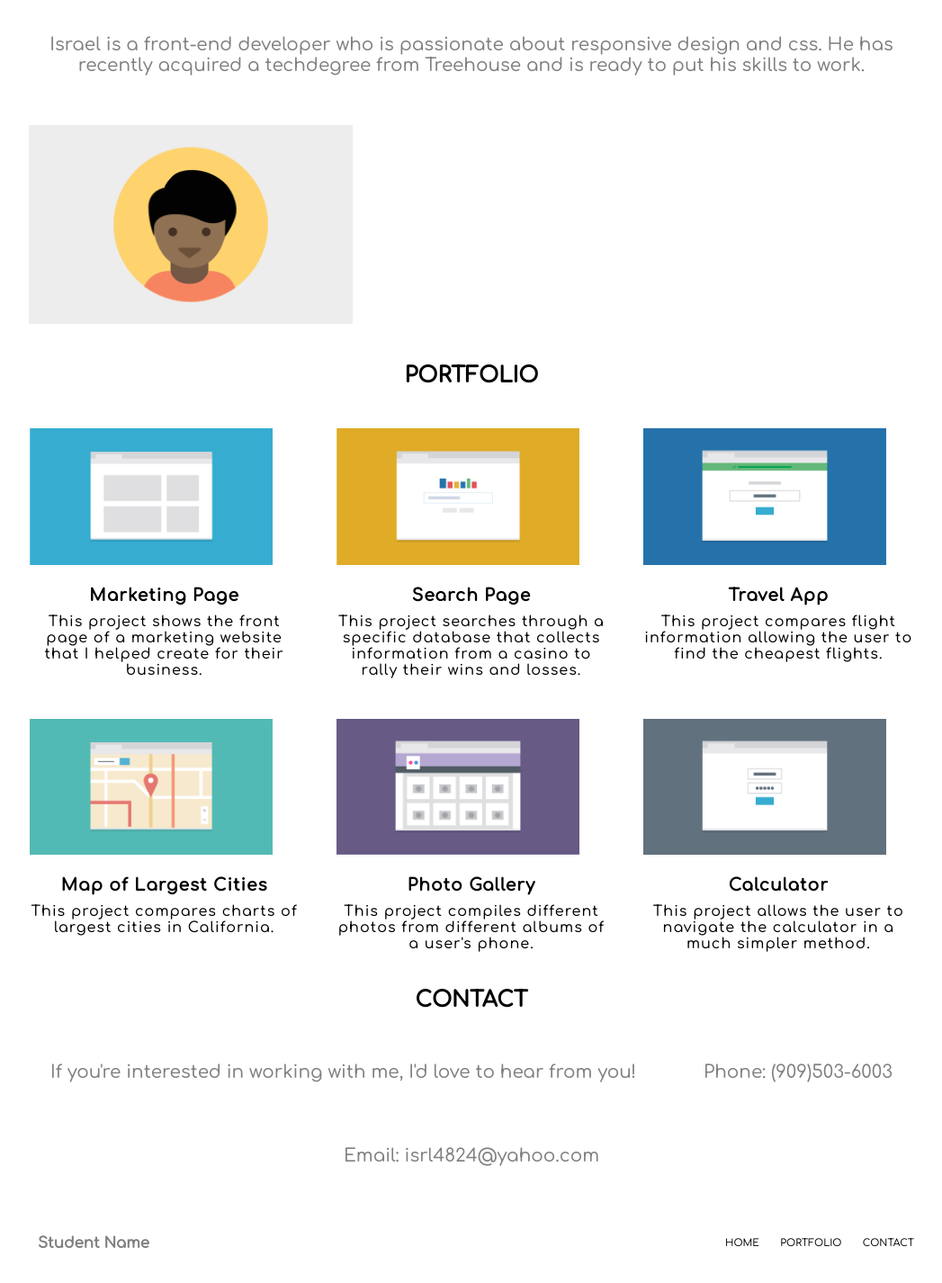
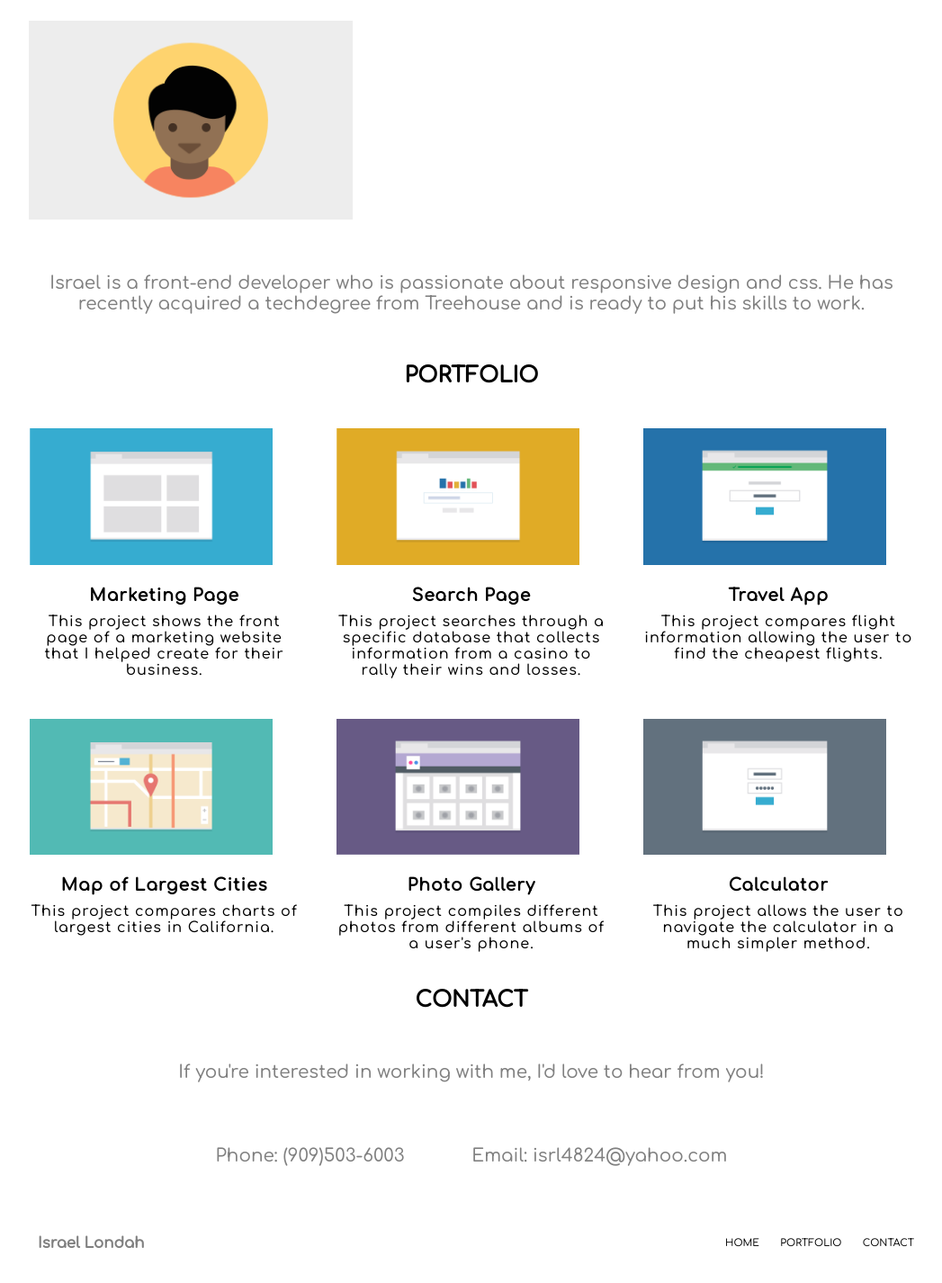
Before and after one commit to IsraelImmanuel/Mobile-First-Responsive-Layout-, a plain HTML site: page index.html in a window 1280 px wide. Shown: the part 114-1540 px from the top of the page at 90% size, without its empty margins (116-1163 px from the left). Drawn offline with Linux system fonts and the light colour scheme.

Commit message:
Add files via upload

```diff
--- a/index.html
+++ b/index.html
@@ -18,11 +18,12 @@
             <li><a href="#contact">contact</a></li>
           </ul>
       </nav>
-
+      <section id="profile">
       <div class="wrapper">
-        <p>Israel is a front-end developer who is passionate about responsive design and css. He has recently acquired a techdegree from Treehouse and is ready to put his skills to work.</p>
-          <img src="images/responsive-layout-profile.png"    alt="profile-pic">
+          <img src="images/responsive-layout-profile.png"  max-width="100" alt="profile-pic" >
+          <p>Israel is a front-end developer who is passionate about responsive design and css. He has recently acquired a techdegree from Treehouse and is ready to put his skills to work.</p>
       </div>
+    </section>
 
         <section id="portfolio">
         <h1><a href="#">Portfolio</a></h1>
@@ -63,12 +64,14 @@
       <div class="wrapper">
         <h1><a href="#contact">Contact</a></h1>
         <p>If you're interested in working with me, I'd love to hear from you!</p>
+        </div>
+        <div class="wrapper">
         <p>Phone: (909)503-6003</p>
-          <p>Email: isrl4824@yahoo.com</p>
+        <p>Email: isrl4824@yahoo.com</p>
       </div>
     </section>
       <footer>
-  <h2>Student Name</h2>
+  <h2>Israel Londah</h2>
   <ul class="footer-nav">
     <li class="top"><a href="#top">back to top</a></li>
     <li class="full"><a href="#top">home</a></li>
```
